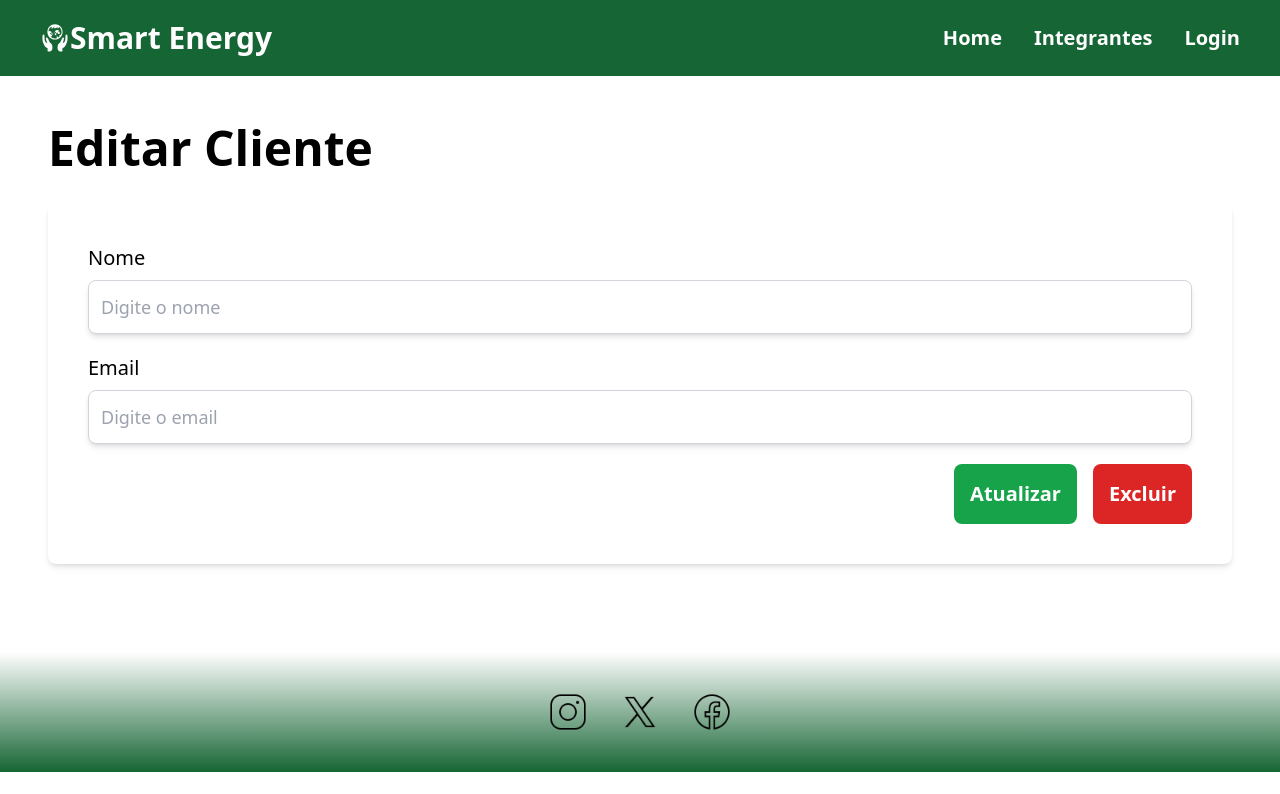
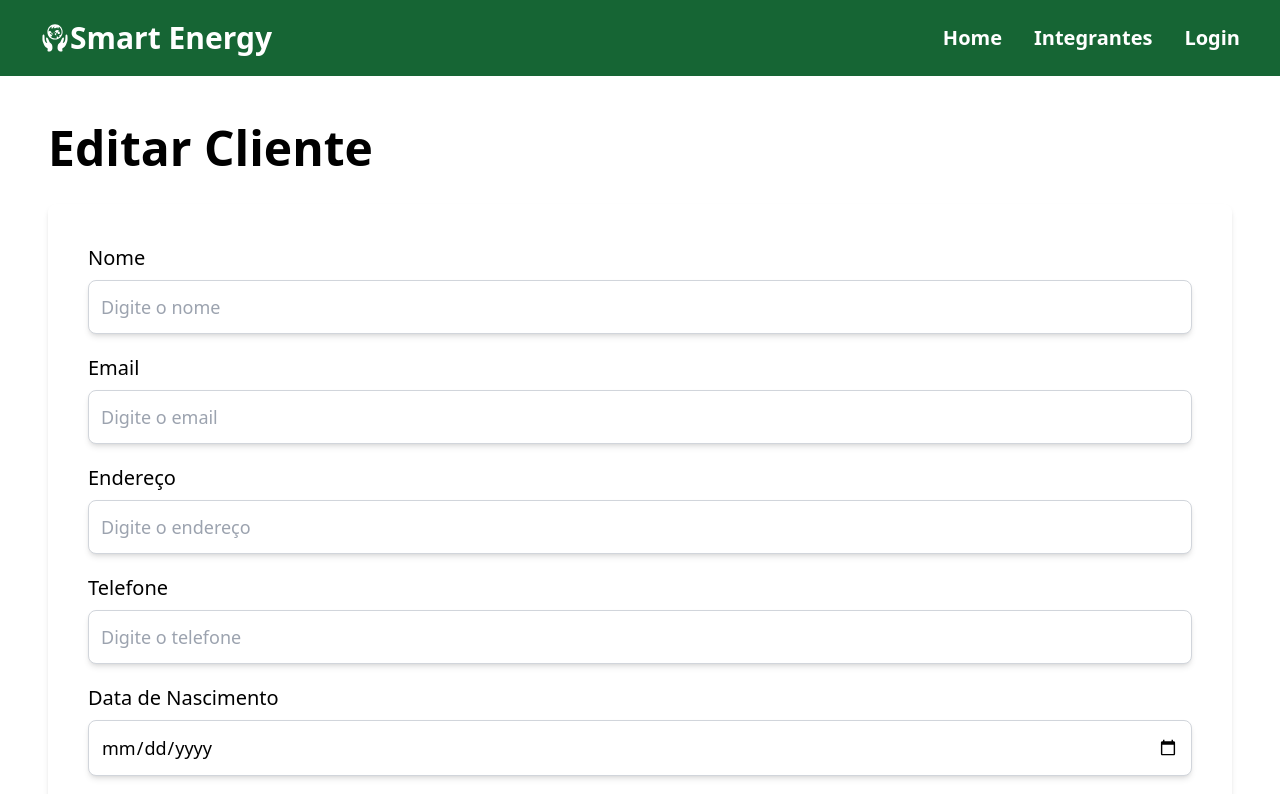
Before and after one commit to gustavoreislima13/global-solution, a Next.js app in the folder global/: page /cliente/1 in a window 1280 px wide. Shown: the top 794 px of the page. Built offline with nearby package versions, Linux system fonts and the light colour scheme.

Commit message:
arrumando cadsatro de clientes

```diff
--- a/global/src/app/cliente/[id]/page.tsx
+++ b/global/src/app/cliente/[id]/page.tsx
@@ -3,6 +3,7 @@
 import { useRouter } from "next/navigation";
 import { useEffect, useState } from "react";
 import { useParams } from "next/navigation";
+import '@/app/globals.css';
 
 interface TipoCliente {
   cpf_cliente: string;
@@ -113,6 +114,44 @@ export default function EditarExcluirCliente() {
             />
           </div>
           {/* Outros campos de cliente aqui */}
+          <div className="mb-5">
+            <label htmlFor="idEndereco" className="text-xl text-black block mb-2">Endereço</label>
+            <input
+              type="text"
+              name="endereco"
+              id="idEndereco"
+              value={cliente.endereco}
+              onChange={(evento) => handleChange(evento)}
+              placeholder="Digite o endereço"
+              required
+              className="w-full p-3 text-lg border border-gray-300 rounded-lg shadow-md focus:outline-none focus:ring focus:border-green-600"
+            />
+          </div>
+          <div className="mb-5">
+            <label htmlFor="idTelefone" className="text-xl text-black block mb-2">Telefone</label>
+            <input
+              type="text"
+              name="telefone"
+              id="idTelefone"
+              value={cliente.telefone}
+              onChange={(evento) => handleChange(evento)}
+              placeholder="Digite o telefone"
+              required
+              className="w-full p-3 text-lg border border-gray-300 rounded-lg shadow-md focus:outline-none focus:ring focus:border-green-600"
+            />
+          </div>
+          <div className="mb-5">
+            <label htmlFor="idDataNasc" className="text-xl text-black block mb-2">Data de Nascimento</label>
+            <input
+              type="date"
+              name="data_nasc"
+              id="idDataNasc"
+              value={cliente.data_nasc}
+              onChange={(evento) => handleChange(evento)}
+              required
+              className="w-full p-3 text-lg border border-gray-300 rounded-lg shadow-md focus:outline-none focus:ring focus:border-green-600"
+            />
+          </div>
           <div className="text-right">
             <button
               type="submit"
```
